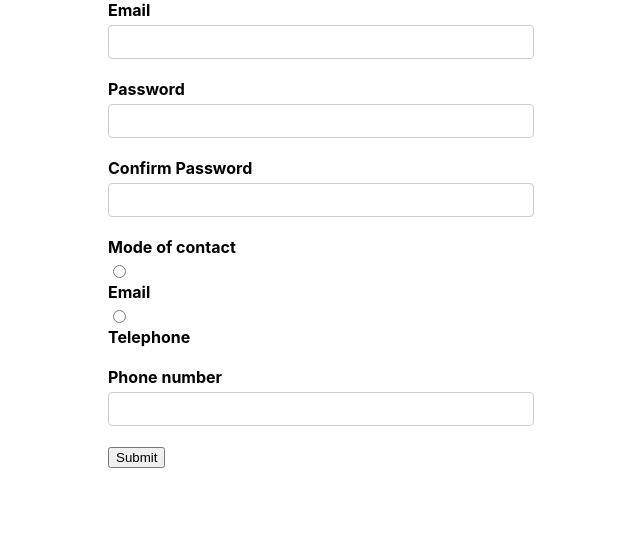
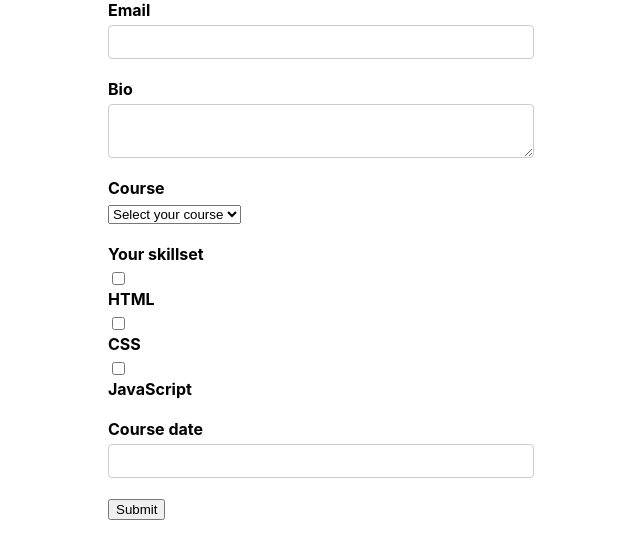
Before and after one commit to fourside/formik_handson, a React (Create React App) app: page / in a window 1280 px wide. Shown: the top 558 px of the page, without its empty margins (319-959 px from the left). Built offline with nearby package versions, Linux system fonts and the light colour scheme.

Commit message:
enrollment form

```diff
--- a/src/App.js
+++ b/src/App.js
@@ -1,11 +1,11 @@
 import React from 'react';
 import './App.css';
-import { RegistrationForm } from './components/RegistrationForm';
+import { EnrollmentForm } from './components/EnrollmentForm';
 
 function App() {
   return (
     <div className="App">
-      <RegistrationForm />
+      <EnrollmentForm />
     </div>
   );
 }
--- /dev/null
+++ b/src/components/EnrollmentForm.js
@@ -0,0 +1,52 @@
+import React from "react";
+import { Formik, Form } from "formik";
+import * as Yup from "yup";
+import { FormikControl } from "./FormikControl";
+
+export function EnrollmentForm() {
+  const courseOptions = [
+    { key: "Select your course", value: "" },
+    { key: "React", value: "react" },
+    { key: "Angular", value: "angular" },
+    { key: "Vue", value: "vue" },
+  ];
+  const skilsetOptions = [
+    { key: "HTML", value: "html" },
+    { key: "CSS", value: "css" },
+    { key: "JavaScript", value: "javascript" },
+  ];
+  const initialValues = {
+    email: "",
+    bio: "",
+    course: "",
+    skills: [],
+    courseDate: null,
+  };
+  const validationSchema = Yup.object({
+    email: Yup.string().email("Invalid email format").required("Required"),
+    bio: Yup.string().required("Required"),
+    course: Yup.string().required("Required"),
+    skills: Yup.array().required("Required"),
+    courseDate: Yup.date().required("Required").nullable(),
+  });
+  const onSubmit = (values, props) => {
+    console.log("form data", values);
+    props.setSubmitting(false);
+  };
+  return (
+    <Formik initialValues={initialValues} validationSchema={validationSchema} onSubmit={onSubmit}>
+      {(formik) => (
+        <Form>
+          <FormikControl control="input" type="email" name="email" label="Email" />
+          <FormikControl control="textarea" name="bio" label="Bio" />
+          <FormikControl control="select" name="course" label="Course" options={courseOptions} />
+          <FormikControl control="checkbox" name="skills" label="Your skillset" options={skilsetOptions} />
+          <FormikControl control="date" name="courseDate" label="Course date" />
+          <button type="submit" disabled={!formik.isValid || formik.isSubmitting}>
+            Submit
+          </button>
+        </Form>
+      )}
+    </Formik>
+  );
+}
```
